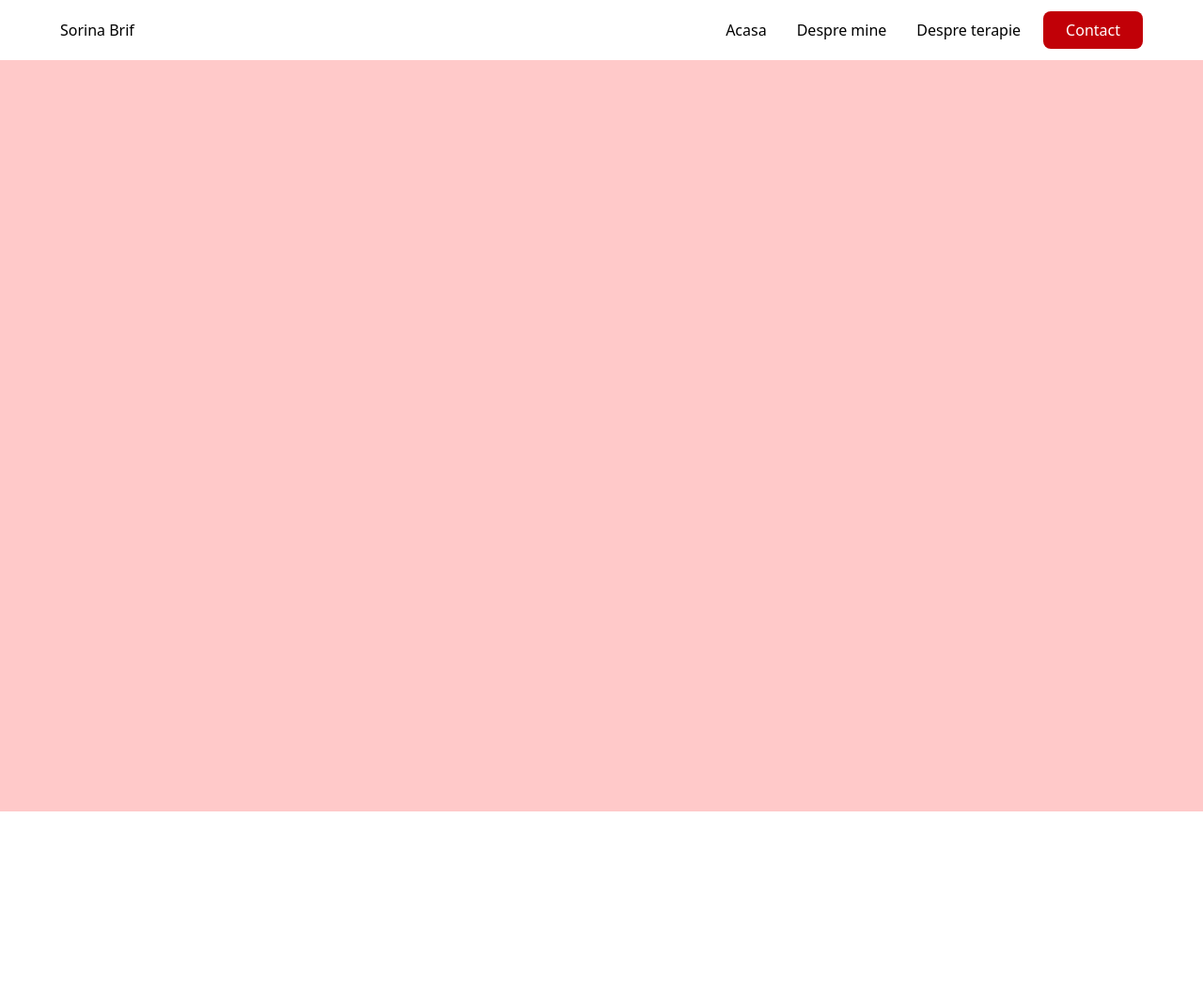
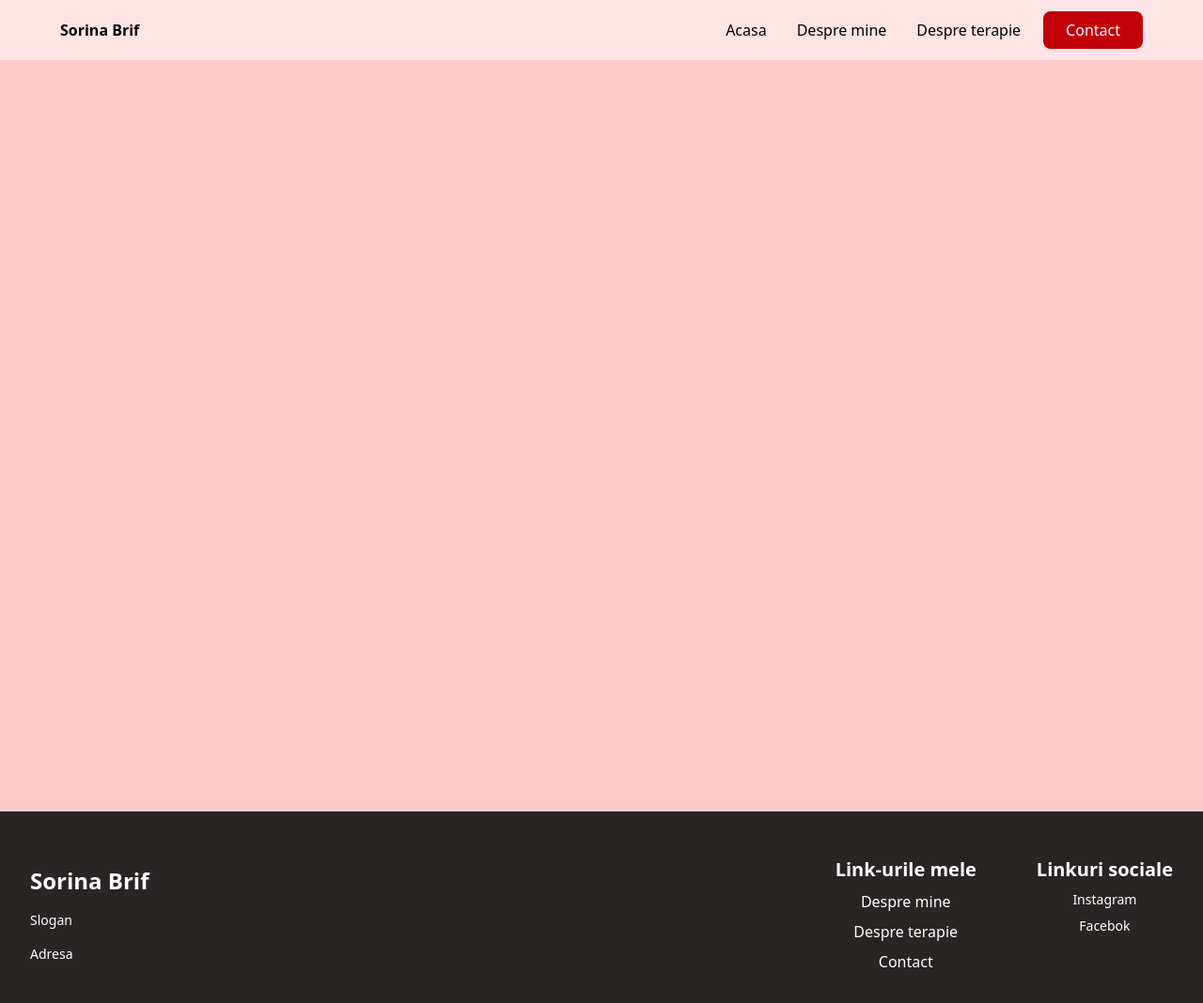
Before and after one commit to antonio-grosu/sorina-brif-website, a Next.js app: page / in a window 1280 px wide. Shown: the top 1068 px of the page at 94% size. Before the commit the page ends 864 px from the top, so only its background shows below. Built offline with nearby package versions, Linux system fonts and the light colour scheme.

Commit message:
schimbari+adaugare footer in layout

```diff
--- a/app/layout.tsx
+++ b/app/layout.tsx
@@ -2,6 +2,7 @@ import type { Metadata } from "next";
 import { Geist, Geist_Mono } from "next/font/google";
 import "./globals.css";
 import { Navbar } from "@/components/Navbar";
+import { Footer } from "@/components/Footer";
 
 const geistSans = Geist({
   variable: "--font-geist-sans",
@@ -30,6 +31,7 @@ export default function RootLayout({
       >
         <Navbar />
         {children}
+        <Footer />
       </body>
     </html>
   );
--- a/components/Footer.tsx
+++ b/components/Footer.tsx
@@ -9,21 +9,31 @@ export const Footer = () => {
     <>
       <div className="flex flex-col items-center md:flex-row md:justify-between text-white bg-stone-800 py-12 px-8 w-full  h-auto">
         <div className="flex flex-col gap-4 items-center md:items-start mb-12 md:mb-0">
-          <h1 className="text-2xl">Sorina Brif</h1>
-          <p>Slogan</p>
-          <p>Adresa</p>
+          <h1 className="text-2xl font-semibold">Sorina Brif</h1>
+          <p className="text-sm">Slogan</p>
+          <p className="text-sm">Adresa</p>
         </div>
         <div className="flex gap-16">
           <div className="flex flex-col gap-2 items-center">
-            <p className="text-xl">Link-urile mele</p>
-            <Link href="/about">Despre mine</Link>
-            <Link href="/terapie">Despre terapie</Link>
-            <Link href={"/contact"}>Contact</Link>
+            <p className="text-xl font-semibold">Link-urile mele</p>
+            <Link href="/about" className="font-sm">
+              Despre mine
+            </Link>
+            <Link href="/terapie" className="font-sm">
+              Despre terapie
+            </Link>
+            <Link href={"/contact"} className="font-sm">
+              Contact
+            </Link>
           </div>
           <div className="flex flex-col items-center gap-2">
-            <p className="text-xl">Linkuri sociale</p>
-            <Link href={"instagram"}>Instagram</Link>
-            <Link href={"facebook"}>Facebok</Link>
+            <p className="text-xl font-semibold">Linkuri sociale</p>
+            <Link href={"instagram"} className="text-sm">
+              Instagram
+            </Link>
+            <Link href={"facebook"} className="text-sm">
+              Facebok
+            </Link>
           </div>
         </div>
       </div>
--- a/components/Navbar.tsx
+++ b/components/Navbar.tsx
@@ -5,37 +5,53 @@ import { useEffect } from "react";
 import Link from "next/link";
 export const Navbar = () => {
   const [display, setDisplay] = useState(false);
-  const [count, setCount] = useState(0);
+  const [animate, setAnimate] = useState(false);
 
   function onClick() {
     setDisplay(true);
-    setCount(count + 1);
   }
 
+  // useEffect(() => {
+  //   document.addEventListener("click", (e) => {
+  //     let menu = document.getElementById("menu2");
+  //     let buton = document.getElementById("buton");
+  //     if (e.target != buton && e.target != menu) {
+  //       setDisplay(false);
+  //     }
+  //   });
+  // }, []);
+
   useEffect(() => {
-    document.addEventListener("click", (e) => {
-      let menu = document.getElementById("menu2");
-      let buton = document.getElementById("buton");
-      if (e.target != buton && e.target != menu) {
-        setDisplay(false);
-      }
-    });
-  }, []);
+    setTimeout(() => {
+      setAnimate(display);
+    }, 0);
+  }, [display]);
 
   return (
     <>
-      <nav className="hidden md:flex justify-between items-center px-16 py-3">
+      <nav className="hidden bg-rose-100 shadow-sm md:flex justify-between items-center px-16 py-3">
         <div className="flex items-center justify-center text-center">
+          <Link
+            href={"/"}
+            className="hover:text-red-700 font-bold transition-all"
+          >
             Sorina Brif
+          </Link>
         </div>
         <div className="flex gap-4">
-          <Link href={"/acasa"} className="p-2">
+          <Link href={"/"} className="p-2 hover:text-red-700 transition-all">
             Acasa
           </Link>
-          <Link href={"/about"} className="p-2">
+          <Link
+            href={"/about"}
+            className="p-2 hover:text-red-700 transition-all"
+          >
             Despre mine
           </Link>
-          <Link href={"/terapie"} className="p-2">
+          <Link
+            href={"/terapie"}
+            className="p-2 hover:text-red-700 transition-all"
+          >
             Despre terapie
           </Link>
           <Link
@@ -47,11 +63,11 @@ export const Navbar = () => {
         </div>
       </nav>
 
-      <nav className="md:hidden relative flex justify-between items-center px-4 py-2 pr-1">
-        <div>Sorina Brif</div>
+      <nav className="md:hidden bg-rose-100 shadow-sm relative flex justify-between items-center px-4 py-2 pr-1">
+        <div className="cursor-pointer font-bold">Sorina Brif</div>
         <button
           onClick={onClick}
-          className="flex items-center justify-center p-1"
+          className="flex items-center cursor-pointer justify-center p-1"
         >
           <svg
             id="buton"
@@ -73,23 +89,55 @@ export const Navbar = () => {
           </svg>
         </button>
       </nav>
+      {/* ideea este sa randez prima oara divul mare si apoi cand se randeaza sa
+      ii dau un translate lui ala mic */}
+      {display && (
         <div
           className={`
           transition-all ease-in duration-500
-          ${
-            display ? "opacity-100" : "opacity-0 pointer-events-none"
-          } flex top-0 md:hidden bg-black/50  w-full min-h-screen absolute `}
+          flex top-0 md:hidden bg-black/50  w-full min-h-screen absolute `}
+          onClick={(e) => {
+            let burger = document.getElementById("burger");
+            if (e.target != burger) {
+              setDisplay(false);
+            }
+          }}
         >
-        <div className="absolute right-0 w-7/12 bg-blue-200 flex flex-col items-start min-h-screen gap-4 px-4 pt-4">
-          <Link href={"/acasa"} className="p-2">
+          {display && (
+            <div
+              id="burger"
+              className={`absolute -right-7/12 transform transition-transform ease-in-out duration-400 ${
+                animate ? "-translate-x-full" : " -translate-x-0 "
+              } w-7/12 bg-rose-100 flex flex-col items-start min-h-screen gap-4 px-4 pt-4`}
+            >
+              <h1 className="p-2 font-bold mb-4">Sorina Brif</h1>
+              <div className="flex flex-col gap-2 mb-8 w-full">
+                <h2 className="border-b border-black border-solid w-full p-2 font-semibold">
+                  Pagini
+                </h2>
+                <Link
+                  href={"/"}
+                  className="px-2 hover:text-red-700 bg-blue transition-all"
+                >
                   Acasa
                 </Link>
-          <Link href={"/about"} className="p-2">
+                <Link
+                  href={"/about"}
+                  className="px-2 hover:text-red-700 transition-all"
+                >
                   Despre mine
                 </Link>
-          <Link href={"/terapie"} className="p-2">
+                <Link
+                  href={"/terapie"}
+                  className="px-2 hover:text-red-700 transition-all"
+                >
                   Despre terapie
                 </Link>
+              </div>
+              <div className="w-full flex flex-col gap-2 items-center">
+                <h2 className="font-semibold p-2 mb-2 w-full border-b border-black border-solid">
+                  Contacti-ma
+                </h2>
                 <Link
                   href={"/contact"}
                   className="py-2 px-6 w-full text-center bg-red-700 text-white rounded-lg"
@@ -98,6 +146,9 @@ export const Navbar = () => {
                 </Link>
               </div>
             </div>
+          )}
+        </div>
+      )}
     </>
   );
 };
--- a/components/TopPage.tsx
+++ /dev/null
@@ -1,23 +0,0 @@
-"use client";
-
-import { use, useState } from "react";
-import { useEffect } from "react";
-import Link from "next/link";
-
-interface TopPageProps {
-  title: string;
-  pozaUrl: string;
-}
-
-export const TopPage = (props: TopPageProps) => {
-  return (
-    <>
-      <div
-        className={`flex justify-center items-center w-full h-40  bg-center bg-no-repeat bg-fixed bg-cover`}
-        style={{ backgroundImage: `url(${props.pozaUrl})` }}
-      >
-        <h1 className="text-5xl">{props.title}</h1>
-      </div>
-    </>
-  );
-};
--- /dev/null
+++ b/components/TopPageComponent.tsx
@@ -0,0 +1,24 @@
+"use client";
+
+import { use, useState } from "react";
+import { useEffect } from "react";
+import Link from "next/link";
+
+interface TopPageProps {
+  title: string;
+  pozaUrl: string;
+}
+
+export const TopPageComponent = (props: TopPageProps) => {
+  return (
+    <>
+      <div
+        className={`z-100 relative flex justify-center items-center w-full h-40  bg-center bg-no-repeat bg-fixed bg-cover`}
+        style={{ backgroundImage: `url(${props.pozaUrl})` }}
+      >
+        <h1 className="text-5xl text-rose-100">{props.title}</h1>
+        <div className="w-full absolute top-0 left-0 h-full bg-gray-100/5 z-400"></div>
+      </div>
+    </>
+  );
+};
```
Lines whose indentation alone changed are shown as unchanged.
